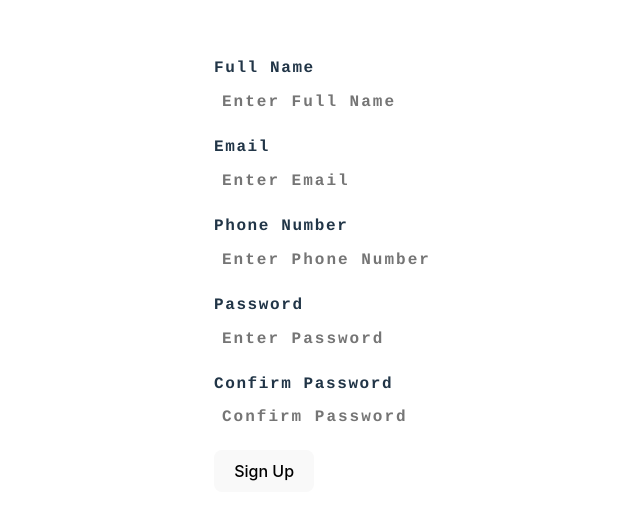
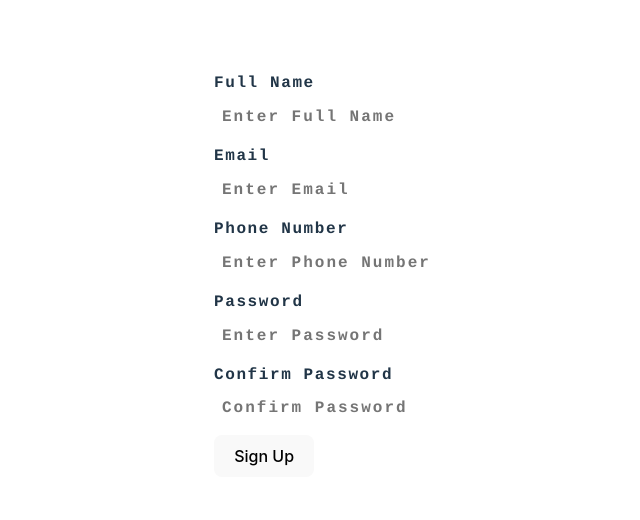
Before and after one commit to hamid19471/form-validation, a React (Vite) app: page / in a window 1280 px wide. Shown: the part 126-646 px from the top of the page, without its empty margins (126-766 px from the left). Built offline with nearby package versions, Linux system fonts and the light colour scheme.

Commit message:
Update: more style code for form class

```diff
--- a/src/components/SignupForm/SignupForm.style.css
+++ b/src/components/SignupForm/SignupForm.style.css
@@ -10,6 +10,9 @@
 
 .form {
     width: 100%;
+    flex-direction: column;
+    display: flex;
+    gap: 10px;
 }
 
 .form__field {
@@ -23,7 +26,6 @@
     padding: 0.5rem;
     border-radius: 0.5rem;
     border: none;
-    margin-bottom: 1rem;
     width: 100%;
     color: #fff;
     font-family: "Oswald", Courier, monospace;
@@ -46,3 +48,12 @@ input::placeholder {
 .form__btn {
     width: 100%;
 }
+
+.form__errors {
+    padding: 0;
+    color: red;
+    font-family: "Oswald", Courier, monospace;
+    font-weight: bold;
+    font-size: 0.8rem;
+    margin-bottom: 1rem;
+}
```
